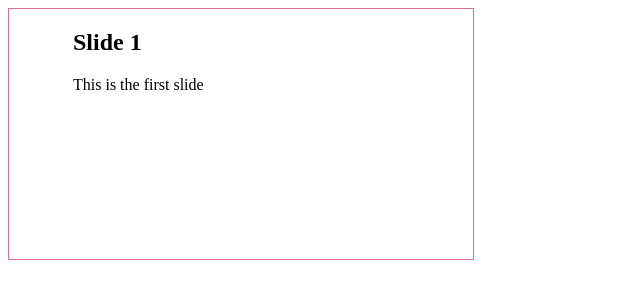
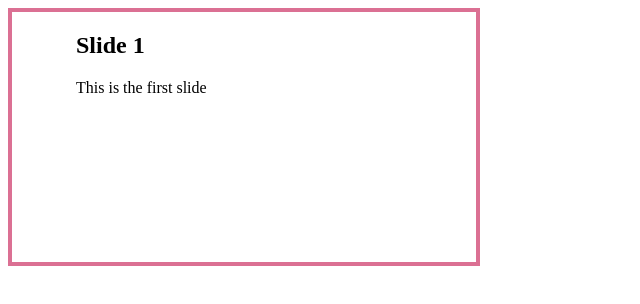
Before and after one commit to ademuro/presentation-for-real, a plain HTML site: page index.html in a window 1280 px wide. Shown: the whole page, without its empty margins (0-640 px from the left). Drawn offline with Linux system fonts and the light colour scheme.

Commit message:
made line thicker

```diff
--- a/style.css
+++ b/style.css
@@ -1,8 +1,7 @@
 section {
     width: 400px;
     height: 250px;
-    border: 1px solid palevioletred;
-
+    border: 4px solid palevioletred;
     padding-left: 4em;
     -webkit-transition: -webkit-transform .7s ease, opacity .7s ease;
     -moz-transition: -moz-transform .7s ease, opacity .7s ease;
```
